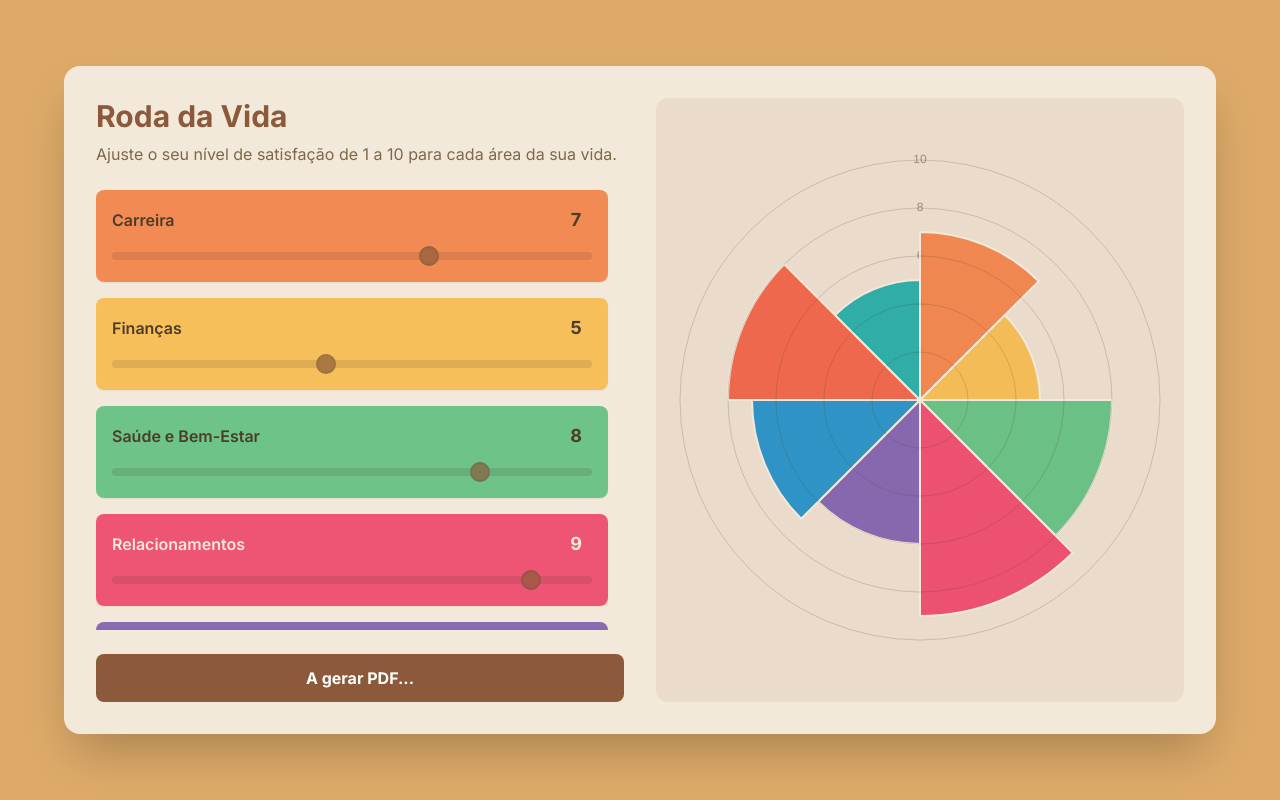
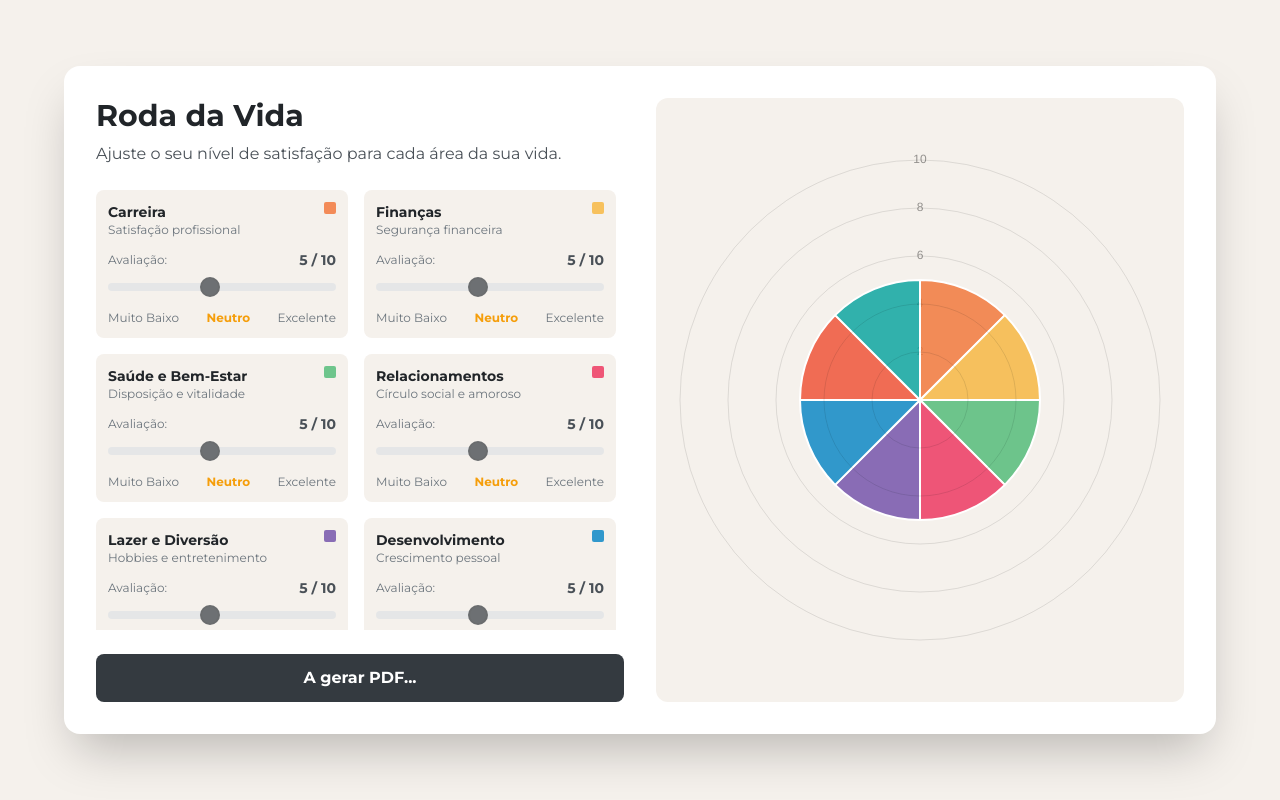
Before and after one commit to lucasmaia2709-lang/rodadavida, a plain HTML site: page index.html in a window 1280 px wide. Both pictures are taken after a click on the button "Baixar Gráfico em PDF". Drawn offline with nearby package versions, Linux system fonts and the light colour scheme.

Commit message:
Update index.html
Inclusão de Novo Layout

```diff
--- a/index.html
+++ b/index.html
@@ -20,20 +20,20 @@
     <!-- Google Fonts -->
     <link rel="preconnect" href="https://fonts.googleapis.com">
     <link rel="preconnect" href="https://fonts.gstatic.com" crossorigin>
-    <link href="https://fonts.googleapis.com/css2?family=Inter:wght@400;500;600;700&display=swap" rel="stylesheet">
+    <link href="https://fonts.googleapis.com/css2?family=Montserrat:wght@400;500;600;700&display=swap" rel="stylesheet">
 
     <style>
         body {
-            font-family: 'Inter', sans-serif;
-            background-color: #DDAA69; /* Cor de fundo principal alterada */
-            color: #4B3D2A; /* Cor de texto principal alterada */
+            font-family: 'Montserrat', sans-serif;
+            background-color: #F5F1EC; /* Fundo principal com um tom suave de #DDAA69 */
+            color: #212529; /* Cor do texto principal alterada para quase preto */
         }
         input[type="range"] {
             -webkit-appearance: none;
             appearance: none;
             width: 100%;
             height: 8px;
-            background: rgba(75, 61, 42, 0.2); /* Fundo do slider alterado */
+            background: #dee2e6; /* Fundo do slider alterado para cinza claro */
             outline: none;
             opacity: 0.7;
             transition: opacity .2s;
@@ -47,45 +47,43 @@
             appearance: none;
             width: 20px;
             height: 20px;
-            background: #8C5A3A; /* Cor do seletor alterada */
+            background: #343a40; /* Cor do seletor alterada para cinza escuro */
             cursor: pointer;
             border-radius: 50%;
-            border: 2px solid rgba(75, 61, 42, 0.3);
+            border: 2px solid rgba(0, 0, 0, 0.1);
         }
         input[type="range"]::-moz-range-thumb {
             width: 20px;
             height: 20px;
-            background: #8C5A3A; /* Cor do seletor alterada */
+            background: #343a40; /* Cor do seletor alterada para cinza escuro */
             cursor: pointer;
             border-radius: 50%;
-            border: 2px solid rgba(75, 61, 42, 0.3);
+            border: 2px solid rgba(0, 0, 0, 0.1);
         }
-        /* Estilo do botão corrigido */
         #downloadPdfBtn {
-            background-color: #8C5A3A;
+            background-color: #343a40; /* Cor do botão alterada para cinza escuro */
         }
         #downloadPdfBtn:hover {
-            background-color: #7a4f33;
+            background-color: #495057;
         }
     </style>
 </head>
 <body class="flex items-center justify-center min-h-screen p-4">
 
-<div class="w-full max-w-6xl rounded-2xl shadow-2xl p-6 md:p-8 grid grid-cols-1 lg:grid-cols-2 gap-8" style="background-color: #F3E9DA;">
+<div class="w-full max-w-6xl rounded-2xl shadow-2xl p-6 md:p-8 grid grid-cols-1 lg:grid-cols-2 gap-8" style="background-color: #ffffff;">
     <div class="flex flex-col space-y-6">
         <div>
-            <h1 class="text-3xl font-bold" style="color: #8C5A3A;">Roda da Vida</h1>
-            <p class="mt-2" style="color: #7E684C;">Ajuste o seu nível de satisfação de 1 a 10 para cada área da sua vida.</p>
+            <h1 class="text-3xl font-bold" style="color: #212529;">Roda da Vida</h1>
+            <p class="mt-2" style="color: #495057;">Ajuste o seu nível de satisfação para cada área da sua vida.</p>
         </div>
-        <div id="topics-container" class="space-y-4 pr-4 overflow-y-auto max-h-[55vh] min-h-[200px]"></div>
+        <div id="topics-container" class="grid grid-cols-1 md:grid-cols-2 gap-4 pr-2 overflow-y-auto max-h-[55vh] min-h-[200px]"></div>
         <div class="mt-2">
-            <!-- Estilo inline do botão removido para usar a classe CSS -->
             <button id="downloadPdfBtn" class="w-full text-white font-bold py-3 px-4 rounded-lg transition-colors flex items-center justify-center gap-2">
                 Baixar Gráfico em PDF
             </button>
         </div>
     </div>
-    <div id="chart-area" class="rounded-xl p-4 flex flex-col items-center justify-center min-h-[300px] lg:min-h-0" style="background-color: #EADBCB;">
+    <div id="chart-area" class="rounded-xl p-4 flex flex-col items-center justify-center min-h-[300px] lg:min-h-0" style="background-color: #F5F1EC;">
         <div class="relative w-full h-full aspect-square max-w-lg mx-auto">
             <canvas id="lifeWheelChart"></canvas>
         </div>
@@ -100,38 +98,37 @@ document.addEventListener("DOMContentLoaded", function(){
 
     let lifeWheelData = {
         topics: [
-            { name: 'Carreira', value: 7 },
-            { name: 'Finanças', value: 5 },
-            { name: 'Saúde e Bem-Estar', value: 8 },
-            { name: 'Relacionamentos', value: 9 },
-            { name: 'Lazer e Diversão', value: 6 },
-            { name: 'Desenvolvimento Pessoal', value: 7 },
-            { name: 'Família', value: 8 },
-            { name: 'Espiritualidade', value: 5 },
+            { name: 'Carreira', description: 'Satisfação profissional', value: 5 },
+            { name: 'Finanças', description: 'Segurança financeira', value: 5 },
+            { name: 'Saúde e Bem-Estar', description: 'Disposição e vitalidade', value: 5 },
+            { name: 'Relacionamentos', description: 'Círculo social e amoroso', value: 5 },
+            { name: 'Lazer e Diversão', description: 'Hobbies e entretenimento', value: 5 },
+            { name: 'Desenvolvimento', description: 'Crescimento pessoal', value: 5 },
+            { name: 'Família', description: 'Harmonia familiar', value: 5 },
+            { name: 'Espiritualidade', description: 'Paz interior e conexão', value: 5 },
         ]
     };
-    // Paleta de cores do gráfico restaurada para a original
+
     const chartColors = [
-        'rgba(242, 114, 51, 0.8)',
-        'rgba(247, 181, 58, 0.8)',
-        'rgba(76, 186, 116, 0.8)',
-        'rgba(237, 47, 90, 0.8)',
-        'rgba(110, 76, 168, 0.8)',
-        'rgba(0, 130, 196, 0.8)',
-        'rgba(239, 75, 47, 0.8)',
-        'rgba(0, 162, 157, 0.8)',
+        'rgba(242, 114, 51, 0.8)', 'rgba(247, 181, 58, 0.8)', 'rgba(76, 186, 116, 0.8)',
+        'rgba(237, 47, 90, 0.8)', 'rgba(110, 76, 168, 0.8)', 'rgba(0, 130, 196, 0.8)',
+        'rgba(239, 75, 47, 0.8)', 'rgba(0, 162, 157, 0.8)',
     ];
     let lifeWheelChart;
 
-    function getContrastTextColor(rgba) {
-        const rgb = rgba.match(/\d+/g);
-        if (!rgb) return '#FFFFFF'; // Branco como fallback
-        const r = parseInt(rgb[0]);
-        const g = parseInt(rgb[1]);
-        const b = parseInt(rgb[2]);
-        const yiq = ((r * 299) + (g * 587) + (b * 114)) / 1000;
-        // Se a cor de fundo for escura, o texto será claro. Se for clara, o texto será escuro.
-        return (yiq < 140) ? '#F3E9DA' : '#4B3D2A';
+    function getSatisfactionStatus(value) {
+        if (value <= 2) return { text: 'Muito Insatisfeito', color: '#ef4444' };
+        if (value <= 4) return { text: 'Insatisfeito', color: '#f97316' };
+        if (value <= 6) return { text: 'Neutro', color: '#f59e0b' };
+        if (value <= 8) return { text: 'Satisfeito', color: '#84cc16' };
+        return { text: 'Muito Satisfeito', color: '#22c55e' };
+    }
+
+    function updateSatisfactionLabel(index, value) {
+        const status = getSatisfactionStatus(value);
+        const statusLabel = document.getElementById(`status-label-${index}`);
+        statusLabel.textContent = status.text;
+        statusLabel.style.color = status.color;
     }
 
     const renderTopics = () => {
@@ -139,20 +136,33 @@ document.addEventListener("DOMContentLoaded", function(){
         lifeWheelData.topics.forEach((topic, index) => {
             const topicElement = document.createElement('div');
             const bgColor = chartColors[index % chartColors.length];
-            const textColor = getContrastTextColor(bgColor);
 
-            topicElement.classList.add('p-4', 'rounded-lg', 'shadow-sm', 'transition-all', 'duration-300');
-            topicElement.style.backgroundColor = bgColor;
-            topicElement.style.color = textColor;
+            topicElement.className = 'p-3 rounded-lg flex flex-col space-y-3';
+            topicElement.style.backgroundColor = '#F5F1EC'; /* Cor de fundo do cartão alterada */
 
             topicElement.innerHTML = `
-                <div class="flex justify-between items-center mb-2">
-                    <label class="font-semibold">${topic.name}</label>
-                    <span class="font-bold text-lg w-8 text-center" id="value-${index}">${topic.value}</span>
+                <div class="flex justify-between items-start">
+                    <div>
+                        <h3 class="font-bold text-sm" style="color: #212529;">${topic.name}</h3>
+                        <p class="text-xs" style="color: #6c757d;">${topic.description}</p>
+                    </div>
+                    <div class="w-3 h-3 rounded-sm flex-shrink-0" style="background-color: ${bgColor};"></div>
+                </div>
+                <div>
+                    <div class="flex justify-between items-center text-xs mb-1" style="color: #6c757d;">
+                        <span>Avaliação:</span>
+                        <span id="value-display-${index}" class="font-bold text-sm" style="color: #495057;">${topic.value} / 10</span>
                     </div>
                     <input type="range" min="1" max="10" value="${topic.value}" class="w-full slider" data-index="${index}">
+                </div>
+                <div class="flex justify-between items-center text-xs" style="color: #6c757d;">
+                    <span>Muito Baixo</span>
+                    <span id="status-label-${index}" class="font-bold text-center"></span>
+                    <span>Excelente</span>
+                </div>
             `;
             topicsContainer.appendChild(topicElement);
+            updateSatisfactionLabel(index, topic.value);
         });
         addEventListenersToControls();
         updateChart();
@@ -178,19 +188,17 @@ document.addEventListener("DOMContentLoaded", function(){
                         data: data,
                         backgroundColor: backgroundColors,
                         borderWidth: 2,
-                        borderColor: '#F3E9DA' // Borda do gráfico a combinar com o painel
+                        borderColor: '#ffffff'
                     }]
                 },
                 options: {
-                    responsive: true,
-                    maintainAspectRatio: false,
+                    responsive: true, maintainAspectRatio: false,
                     scales: {
                         r: {
-                            min: 0,
-                            max: 10,
-                            ticks: { stepSize: 2, color: 'rgba(75, 61, 42, 0.5)', backdropColor: 'transparent' }, // Cor dos números da escala
-                            pointLabels: { font: { size: 14, weight: 'bold' }, color: 'rgba(75, 61, 42, 0.8)' }, // Cor dos labels da escala
-                            grid: { color: 'rgba(75, 61, 42, 0.2)', z: 1 } // Cor das linhas da grelha
+                            min: 0, max: 10,
+                            ticks: { stepSize: 2, color: 'rgba(0, 0, 0, 0.4)', backdropColor: 'transparent' },
+                            pointLabels: { font: { size: 14, weight: 'bold' }, color: 'rgba(0, 0, 0, 0.8)' },
+                            grid: { color: 'rgba(0, 0, 0, 0.1)', z: 1 }
                         }
                     },
                     plugins: { legend: { display: false } }
@@ -205,7 +213,8 @@ document.addEventListener("DOMContentLoaded", function(){
                 const index = e.target.dataset.index;
                 const newValue = parseInt(e.target.value);
                 lifeWheelData.topics[index].value = newValue;
-                document.getElementById(`value-${index}`).innerText = newValue;
+                document.getElementById(`value-display-${index}`).innerText = `${newValue} / 10`;
+                updateSatisfactionLabel(index, newValue);
                 updateChart();
             });
         });
@@ -222,15 +231,15 @@ document.addEventListener("DOMContentLoaded", function(){
         pdfLayout.style.left = '-9999px';
         pdfLayout.style.width = '800px';
         pdfLayout.style.padding = '40px';
-        pdfLayout.style.backgroundColor = '#DDAA69';
-        pdfLayout.style.color = '#4B3D2A';
-        pdfLayout.style.fontFamily = "'Inter', sans-serif";
+        pdfLayout.style.backgroundColor = '#ffffff';
+        pdfLayout.style.color = '#212529';
+        pdfLayout.style.fontFamily = "'Montserrat', sans-serif";
 
         const title = document.createElement('h1');
         title.textContent = 'Roda da Vida';
         title.style.fontSize = '1.875rem';
         title.style.fontWeight = 'bold';
-        title.style.color = '#8C5A3A';
+        title.style.color = '#212529';
         title.style.textAlign = 'center';
         title.style.marginBottom = '1.5rem';
         pdfLayout.appendChild(title);
@@ -243,44 +252,62 @@ document.addEventListener("DOMContentLoaded", function(){
         chartImage.style.display = 'block';
         pdfLayout.appendChild(chartImage);
 
-        const topicsList = document.createElement('div');
+        const topicsGrid = document.createElement('div');
+        topicsGrid.style.display = 'grid';
+        topicsGrid.style.gridTemplateColumns = 'repeat(2, 1fr)';
+        topicsGrid.style.gap = '16px';
+
         lifeWheelData.topics.forEach((topic, index) => {
-            const topicItem = document.createElement('div');
+            const topicCard = document.createElement('div');
+            topicCard.style.backgroundColor = '#F5F1EC';
+            topicCard.style.padding = '12px';
+            topicCard.style.borderRadius = '8px';
+            topicCard.style.display = 'flex';
+            topicCard.style.flexDirection = 'column';
+            topicCard.style.justifyContent = 'space-between';
+
+            const satisfaction = getSatisfactionStatus(topic.value);
             const bgColor = chartColors[index % chartColors.length];
-            const textColor = getContrastTextColor(bgColor);
 
-            topicItem.style.backgroundColor = bgColor;
-            topicItem.style.color = textColor;
-            topicItem.style.padding = '8px 12px';
-            topicItem.style.borderRadius = '6px';
-            topicItem.style.marginBottom = '6px';
-            topicItem.style.display = 'flex';
-            topicItem.style.justifyContent = 'space-between';
-            topicItem.style.alignItems = 'center';
-            topicItem.style.fontSize = '0.875rem';
-            topicItem.style.fontWeight = '500';
+            topicCard.innerHTML = `
+                <div style="display: flex; justify-content: space-between; align-items: flex-start; margin-bottom: 8px;">
+                    <h3 style="font-weight: 700; font-size: 14px; color: #212529; margin: 0;">${topic.name}</h3>
+                    <div style="width: 12px; height: 12px; border-radius: 3px; background-color: ${bgColor}; flex-shrink: 0;"></div>
+                </div>
+                <div style="display: flex; justify-content: space-between; align-items: center; font-size: 12px;">
+                    <span style="font-weight: 700; color: ${satisfaction.color};">${satisfaction.text}</span>
+                    <span style="font-weight: 700; color: #495057;">${topic.value} / 10</span>
+                </div>
+            `;
+            topicsGrid.appendChild(topicCard);
+        });
 
-            const topicName = document.createElement('span');
-            topicName.textContent = topic.name;
-            const topicValue = document.createElement('span');
-            topicValue.textContent = topic.value;
-            topicItem.appendChild(topicName);
-            topicItem.appendChild(topicValue);
-            topicsList.appendChild(topicItem);
-        });
-        pdfLayout.appendChild(topicsList);
+        pdfLayout.appendChild(topicsGrid);
         document.body.appendChild(pdfLayout);
 
-        html2canvas(pdfLayout, {
-            scale: 2,
-            useCORS: true,
-            backgroundColor: null
-        }).then(canvas => {
+        html2canvas(pdfLayout, { scale: 3, useCORS: true, backgroundColor: '#ffffff' }) // Aumentei a escala para maior resolução
+            .then(canvas => {
                 const imgData = canvas.toDataURL('image/png');
                 const { jsPDF } = window.jspdf;
-            const pdf = new jsPDF({ orientation: 'portrait', unit: 'px', format: [canvas.width, canvas.height] });
-            pdf.addImage(imgData, 'PNG', 0, 0, canvas.width, canvas.height);
+
+                // Lógica para criar um PDF em formato A4 padrão
+                const pdf = new jsPDF({ orientation: 'portrait', unit: 'mm', format: 'a4' });
+                const a4Width = pdf.internal.pageSize.getWidth();
+                const a4Height = pdf.internal.pageSize.getHeight();
+
+                const canvasAspectRatio = canvas.height / canvas.width;
+
+                const margin = 15; // Margem de 15mm
+                const imgWidth = a4Width - (margin * 2);
+                const imgHeight = imgWidth * canvasAspectRatio;
+
+                // Centraliza a imagem na página
+                const xPosition = margin;
+                const yPosition = (a4Height - imgHeight) / 2;
+
+                pdf.addImage(imgData, 'PNG', xPosition, yPosition, imgWidth, imgHeight);
                 pdf.save('roda-da-vida-resultado.pdf');
+
             }).catch(err => {
                 console.error("Ocorreu um erro ao gerar o PDF:", err);
             }).finally(() => {
```
Lines whose indentation alone changed are shown as unchanged.
